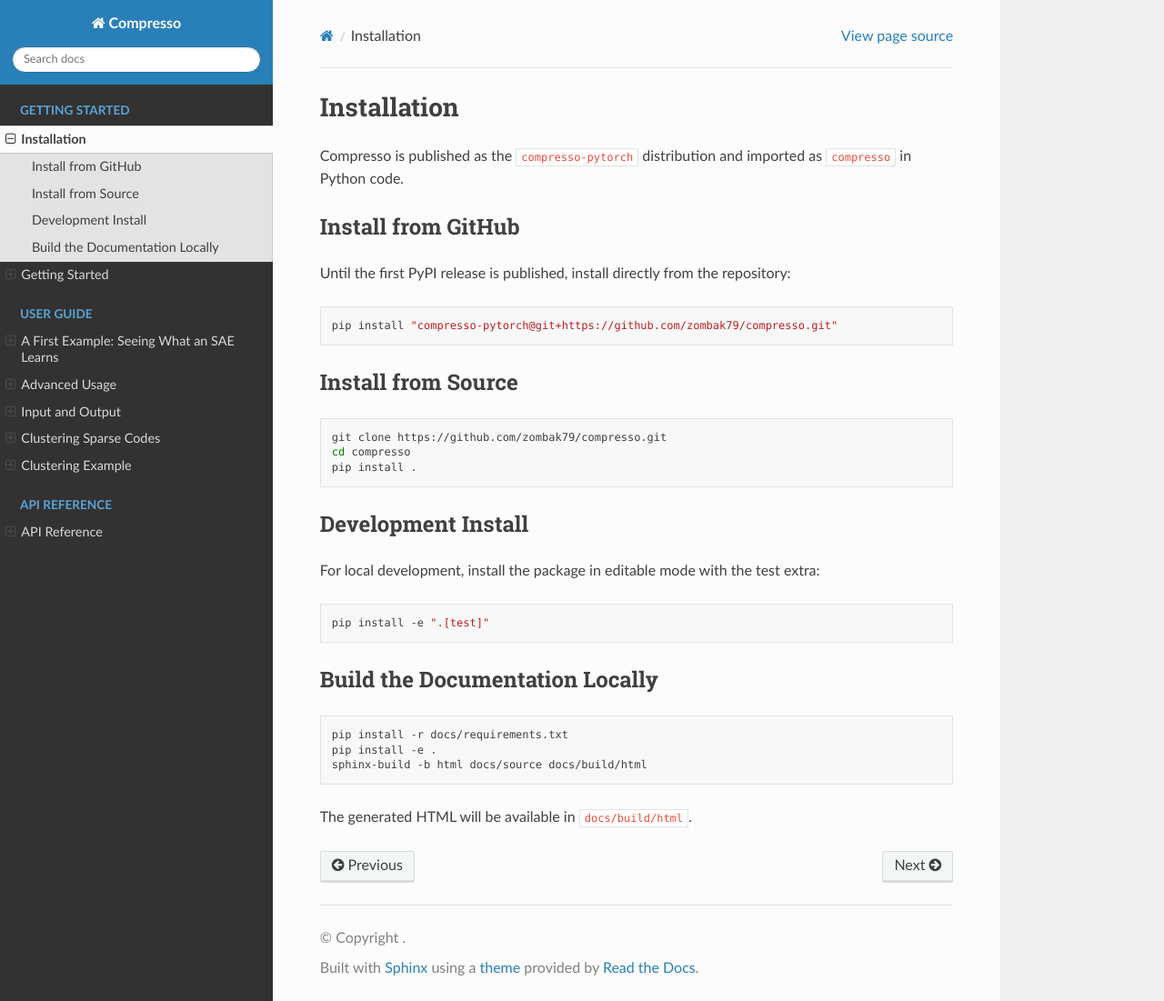
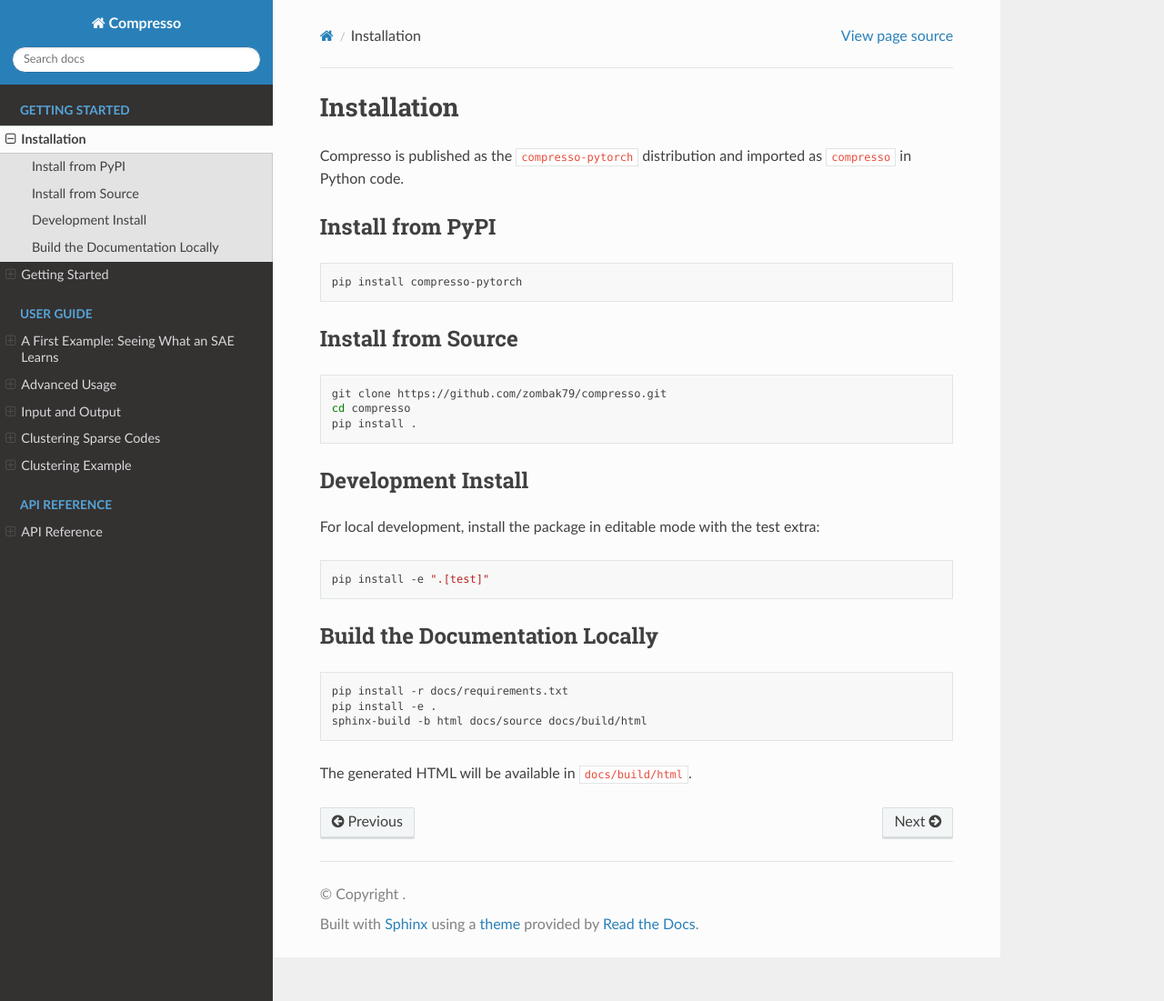
Before and after one commit to zombak79/compresso, a Sphinx documentation site: the page built from docs/source/installation.rst, in a window 1280 px wide and 1101 px high. Shown: the whole window at 91% size. Built offline with Sphinx 7.4.7 and the Read the Docs theme 3.1.0, drawn with Linux system fonts in a browser that asks for light colours.

Commit message:
Installation from PyPI

```diff
--- a/docs/source/installation.rst
+++ b/docs/source/installation.rst
@@ -4,14 +4,12 @@
 Compresso is published as the ``compresso-pytorch`` distribution and imported
 as ``compresso`` in Python code.
 
-Install from GitHub
+Install from PyPI
 -------------------
-
-Until the first PyPI release is published, install directly from the repository:
 
 .. code-block:: bash
 
-   pip install "compresso-pytorch@git+https://github.com/zombak79/compresso.git"
+   pip install compresso-pytorch
 
 Install from Source
 -------------------
```
